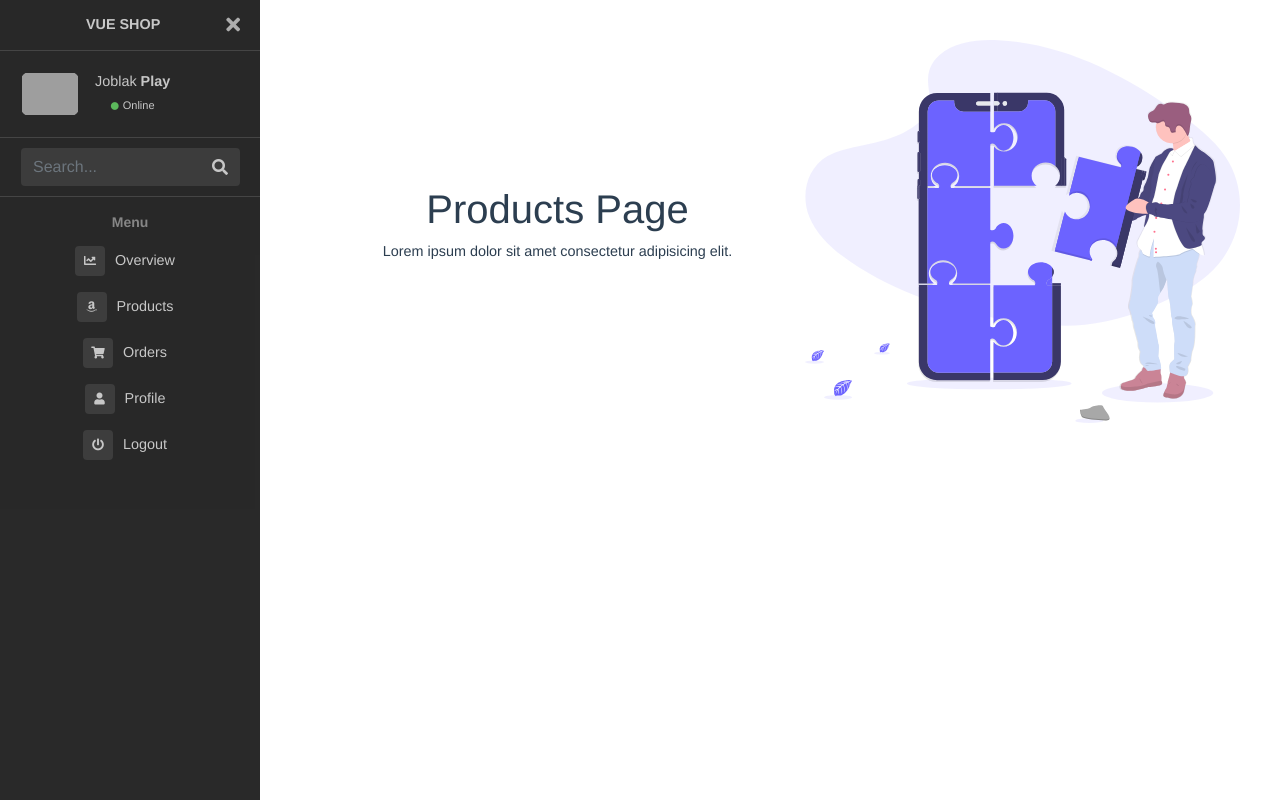
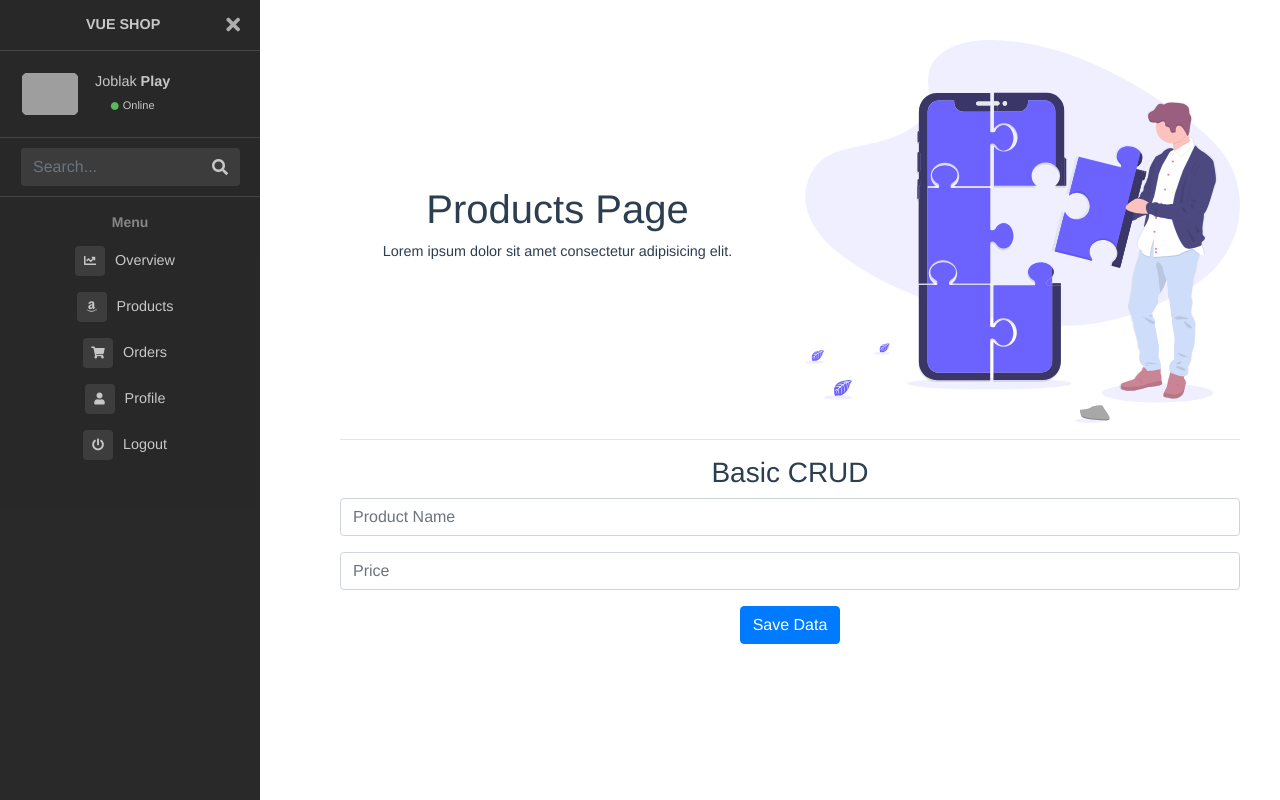
Before and after one commit to joblakplay/vue-shop, a Vue app: page /admin/products in a window 1280 px wide. Built offline with nearby package versions, Linux system fonts and the light colour scheme; no server answers; grey boxes are pictures that could not be loaded.

Commit message:
CRUD com feribase

```diff
--- a/src/components/Login.vue
+++ b/src/components/Login.vue
@@ -51,7 +51,7 @@
                             </div>
                             <div class="form-group">
                                 <label for="password">Password</label>
-                                <input type="password" v-model="password" class="form-control" id="password" placeholder="Password">
+                                <input type="password" @keyup.enter="register" v-model="password" class="form-control" id="password" placeholder="Password">
                             </div>
 
                             <div class="form-group">
--- a/src/firebase.js
+++ b/src/firebase.js
@@ -1,5 +1,9 @@
 
-import firebase from "firebase"
+import firebase from 'firebase'
+import 'firebase/firestore'
+//import 'firebase/firebase-auth'
+import 'firebase/storage'
+
 
 const firebaseConfig = {
     apiKey: "AIzaSyC7ufVPL912Aki4Mfw8Pu7oOSHp4DbazJ4",
@@ -12,6 +16,11 @@ const firebaseConfig = {
     measurementId: "G-PFQYXBJFB5"
   };
   // Initialize Firebase
-  export const fb = firebase.initializeApp(firebaseConfig);
+
+   const fb = firebase.initializeApp(firebaseConfig);
+   const db = firebase.firestore();
+
+   export {fb,db}
+
   //export default const fs = firebase.initializeApp(firebaseConfig);
-  firebase.analytics();
+  //firebase.analytics();
--- a/src/main.js
+++ b/src/main.js
@@ -2,6 +2,7 @@ import Vue from 'vue'
 import App from './App.vue'
 import router from './router'
 import jQuery from 'jquery'
+import {fb} from './firebase'
 
 window.$ = window.jQuery = jQuery
 
@@ -15,8 +16,16 @@ Vue.component('Navbar',require('./components/Navbar.vue').default)
 
 Vue.config.productionTip = false
 
-new Vue({
+let app='';
 
-  router,
-  render: h => h(App),
-}).$mount('#app')
+fb.auth().onAuthStateChanged(function() {
+
+  if(!app){
+    new Vue({
+      router,
+      render: h => h(App)
+    }).$mount("#app");
+
+  }
+
+});
--- a/src/router.js
+++ b/src/router.js
@@ -4,12 +4,14 @@ import Home from './views/Home.vue'
 import Admin from './views/Admin.vue'
 import Overview from "./views/Overview"
 import Products from "./views/Products"
+import {fb} from "./firebase"
 
 Vue.use(Router);
 
-export default new Router({
+
+const router = new Router({
     mode:"history",
-    //base: process.env.BASE_URL,
+    base: process.env.BASE_URL,
     routes: [
         {
             path:"/",
@@ -32,4 +34,20 @@ export default new Router({
             }]
         }
     ]
-})
+});
+
+router.beforeEach((to, from, next) => {
+
+    const requiresAuth = to.matched.some(x => x.meta.requiresAuth)
+    const currentUser = fb.auth().currentUser
+
+    if (requiresAuth && !currentUser) {
+        next('/')
+    } else if (requiresAuth && currentUser) {
+        next()
+    } else {
+        next()
+    }
+  })
+
+  export default router;
--- a/src/views/Products.vue
+++ b/src/views/Products.vue
@@ -12,15 +12,53 @@
                   </div>
               </div>
           </div>
+          <hr>
+
+            <h3>Basic CRUD</h3>
+
+          <div class="product-test">
+              <div class="form-group">
+                  <input type="text" placeholder="Product Name" v-model="product.name" class="form-control">
+              </div>
+              <div class="form-group">
+                  <input type="text" placeholder="Price" v-model="product.price" class="form-control">
+              </div>
+              <div class="form-group">
+                  <button class="btn btn-primary" @click="saveData"> Save Data</button>
+              </div>
+          </div>
       </div>
   </div>
 </template>
 
 <script>
+import {db} from "../firebase"
+
 export default {
     name: "Products",
     props: {
         msg:String
+    },
+    data(){
+        return{
+            product:{
+              name:null,
+              price:null
+            }
+        }
+    },
+    methods:{
+        saveData(){
+            db.collection('products').add(this.product)
+            .then(this.reset())
+            .catch(function(error){
+                console.error("Error adding document: ", error)
+            })
+
+        },
+        reset(){
+            Object.assign(this.$data, this.$options.data.apply(this))
+        }
     }
 }
 </script>
```
